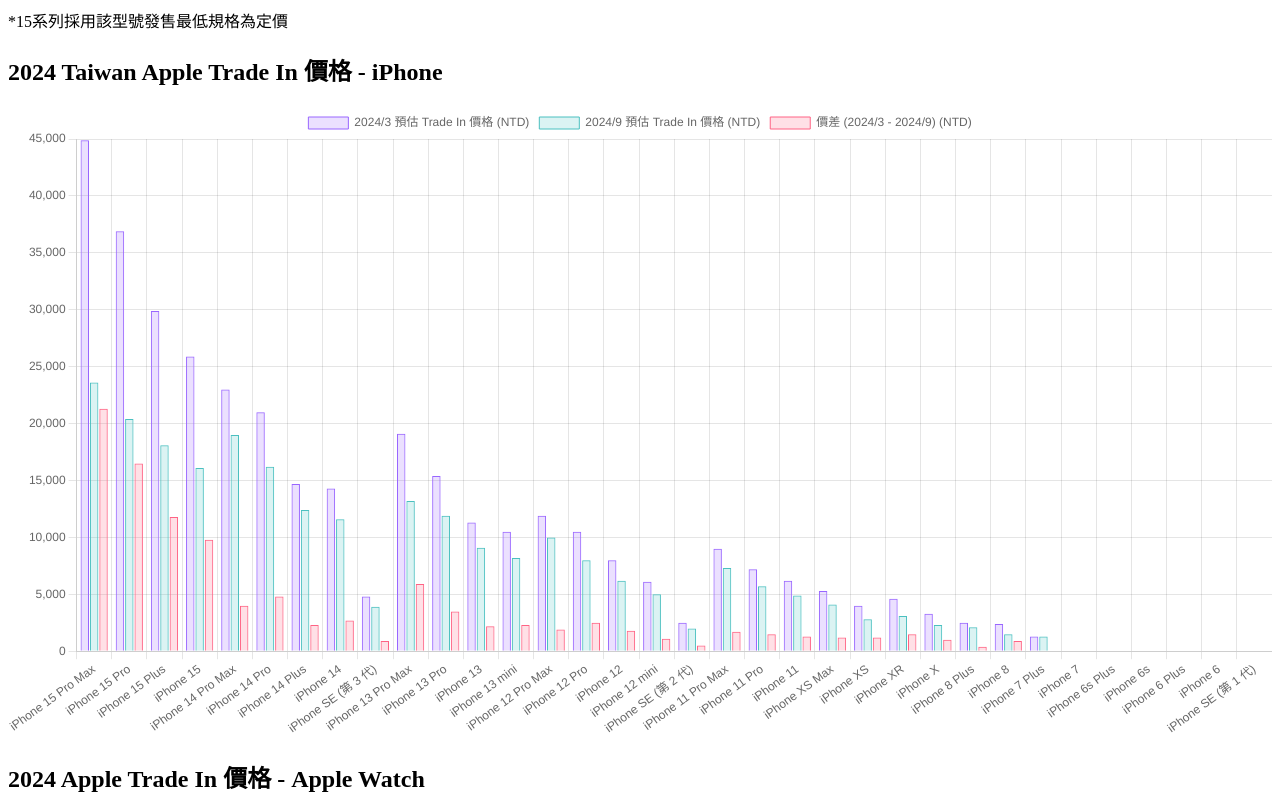
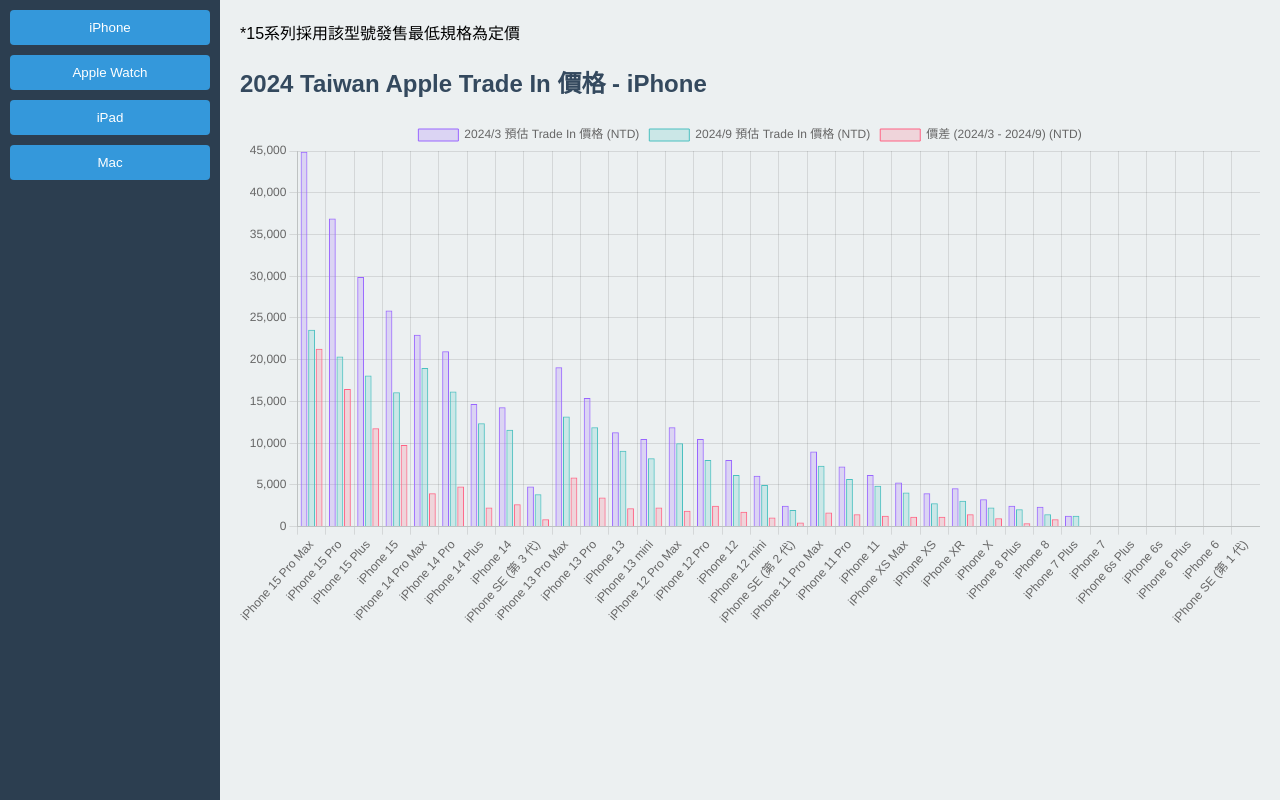
Before and after one commit to aliceric27/TW_Apple-trade-in, a plain HTML site: page index.html in a window 1280 px wide. Shown: the top 800 px of the page. Drawn offline with nearby package versions, Linux system fonts and the light colour scheme.

Commit message:
feat: 新增側邊欄

```diff
--- a/index.html
+++ b/index.html
@@ -4,24 +4,89 @@
   <title>Apple Trade In Price Charts</title>
   <script src="https://cdn.jsdelivr.net/npm/vue@2.6.14/dist/vue.js"></script>
   <script src="https://cdn.jsdelivr.net/npm/chart.js"></script>
+  <style>
+    body{
+      margin: 0;
+    }
+    #app {
+      display: flex;
+      font-family: Arial, sans-serif;
+    }
+    #sidebar {
+      width: 200px;
+      padding: 10px;
+      background-color: #2c3e50;
+      color: white;
+      transition: width 0.3s;
+    }
+    #sidebar.collapsed {
+    width: 60px; /* 改進後的寬度 */
+    overflow: hidden; /* 確保內容不會溢出 */
+    }
+    #sidebar.collapsed button {
+      text-align: center;
+    }
+    #sidebar button {
+      margin-bottom: 10px;
+      width: 100%;
+      background-color: #3498db;
+      color: white;
+      border: none;
+      padding: 10px;
+      border-radius: 4px;
+      cursor: pointer;
+      transition: background-color 0.3s;
+    }
+    #sidebar button:hover {
+      background-color: #2980b9;
+    }
+
+    #content {
+      flex-grow: 1;
+      padding: 20px;
+      background-color: #ecf0f1;
+      min-height: 100vh;
+    }
+    .chart-container {
+      display: none;
+    }
+    .chart-container.active {
+      display: block;
+    }
+    h2 {
+      color: #34495e;
+    }
+  </style>
 </head>
 <body>
   <div id="app">
-    <span>*15系列採用該型號發售最低規格為定價</span>
-    <div v-for="(chart, index) in charts" :key="index">
-      <h2>{{ chart.title }}</h2>
-      <canvas :id="chart.id"></canvas>
+    <!-- 側邊欄 -->
+    <div id="sidebar" :class="{ collapsed: isCollapsed }">
+      <button v-for="(chart, index) in charts" :key="index" @click="showChart(index)">
+        {{ isCollapsed ? chart.title[0] : `${chart.catage}` }}
+      </button>
+    </div>
+
+    <!-- 圖表區域 -->
+    <div id="content">
+      <span>*15系列採用該型號發售最低規格為定價</span>
+      <div v-for="(chart, index) in charts" :key="index" :class="['chart-container', { active: index === activeChartIndex }]">
+        <h2>{{ chart.title }}</h2>
+        <canvas :id="chart.id"></canvas>
+      </div>
     </div>
   </div>
 
-  <script >
+  <script>
     new Vue({
       el: '#app',
       data: {
+        activeChartIndex: 0, // 預設顯示第一個圖表（iPhone圖表）
         charts: [
           {
             title: '2024 Taiwan Apple Trade In 價格 - iPhone',
             id: 'iphoneChart',
+            catage:'iPhone',
             labels: [
               'iPhone 15 Pro Max', 'iPhone 15 Pro', 'iPhone 15 Plus', 'iPhone 15', 'iPhone 14 Pro Max',
               'iPhone 14 Pro', 'iPhone 14 Plus', 'iPhone 14', 'iPhone SE (第 3 代)', 'iPhone 13 Pro Max',
@@ -57,6 +122,7 @@
           },
           {
             title: '2024 Apple Trade In 價格 - Apple Watch',
+            catage:'Apple Watch',
             id: 'watchChart',
             labels: [
               'Apple Watch Ultra 2', 'Apple Watch Series 9', 'Apple Watch Ultra', 'Apple Watch Series 8',
@@ -65,8 +131,9 @@
             ],
             data: [10400, 5700, 8900, 4000, 2000, 3200, 2350, 1500, 1700, 950]
           },
-            {
+          {
             title: '2024 Apple Trade In 價格 - iPad',
+            catage:'iPad',
             id: 'iPadChart',
             labels: ['iPad Pro', 'iPad Air', 'AiPad', 'iPad mini'],
             datasets: [
@@ -82,6 +149,7 @@
           {
             title: '2024 Apple Trade In 價格 - Mac',
             id: 'macChart',
+            catage:'Mac',
             labels: [
               'MacBook Pro', 'MacBook Air', 'MacBook', 'iMac'
             ],
@@ -95,17 +163,20 @@
               }
             ]
           }
-      ]
+        ],
       },
       mounted() {
-        this.charts.forEach(chart => {
+        this.charts.forEach((chart) => {
           this.createChart(chart);
         });
       },
       methods: {
+        showChart(index) {
+          this.activeChartIndex = index;
+        },
         createChart(chart) {
           const ctx = document.getElementById(chart.id).getContext('2d');
-          new Chart(ctx, {
+          chart.chartInstance = new Chart(ctx, {
             type: 'bar',
             data: {
               labels: chart.labels,
@@ -119,11 +190,11 @@
             },
             options: {
               responsive: true,
-              scales: {
-                y: {
-                  beginAtZero: true
-                }
-              }
+              // scales: {
+              //   x: {
+              //     beginAtZero: true
+              //   }
+              // },
             }
           });
         }
```
